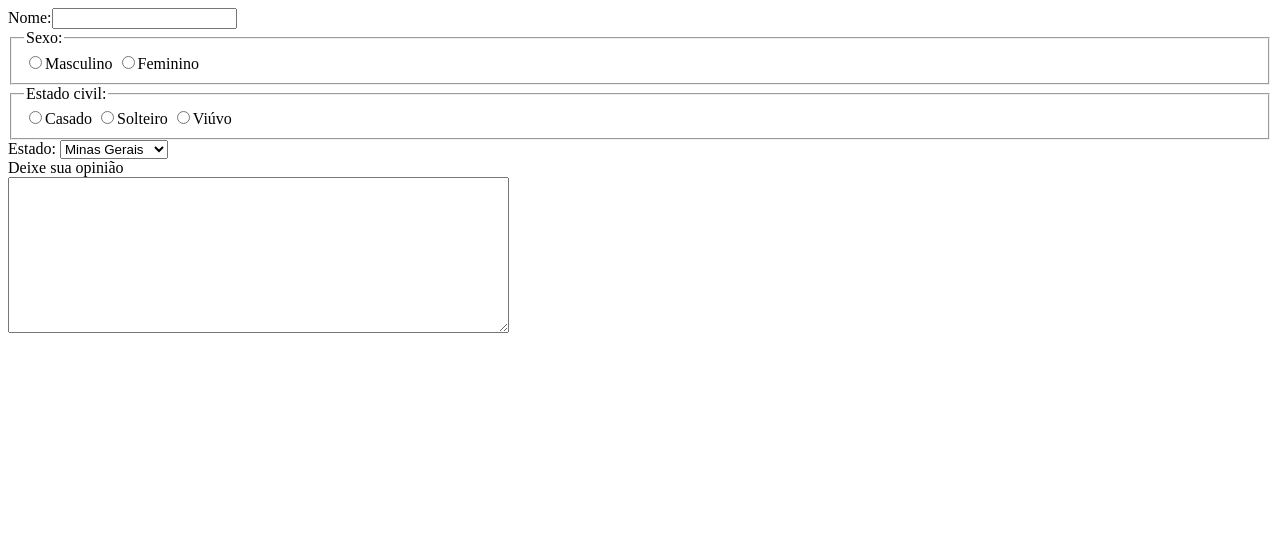
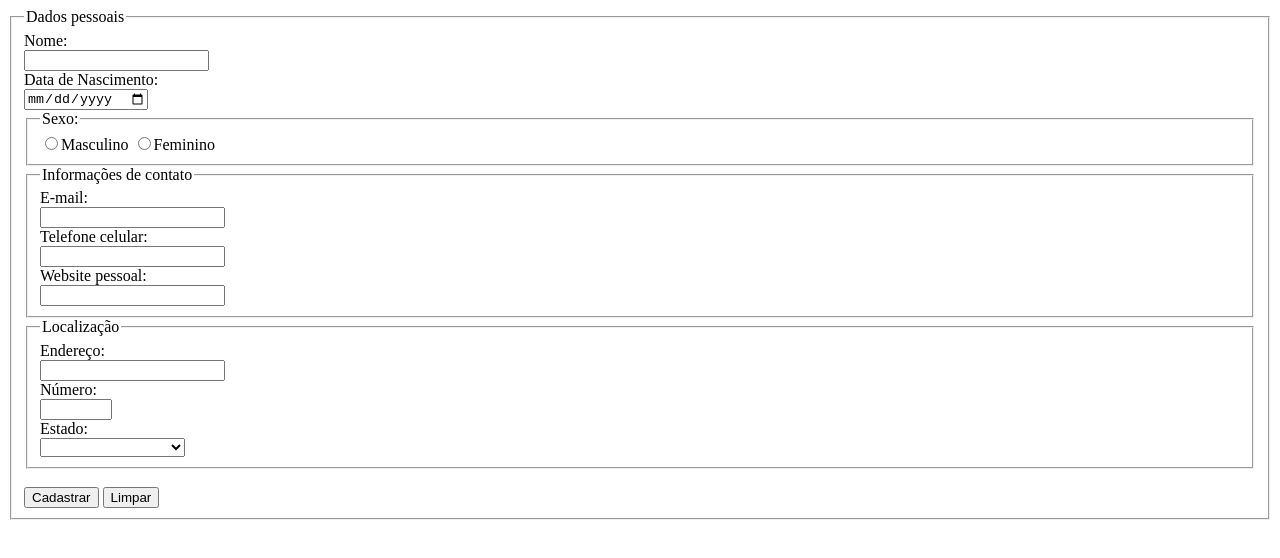
Before and after one commit to marcosviniciohd/estudos-recuperacao-pwe-iftm, a plain HTML site: page lista02-formularios/formulario.html in a window 1280 px wide. Drawn offline with Linux system fonts and the light colour scheme.

Commit message:
Revisão formulários OK

```diff
--- a/lista02-formularios/formulario.html
+++ b/lista02-formularios/formulario.html
@@ -4,34 +4,73 @@
     <meta charset="UTF-8">
     <meta http-equiv="X-UA-Compatible" content="IE=edge">
     <meta name="viewport" content="width=device-width, initial-scale=1.0">
-    <title>Formulário</title>
+    <title>Formulario</title>
 </head>
 <body>
-    <form>
-        <label for="nome">Nome:</label><input type="text" maxlength="40" id="nome"/>
+    <form action="">
+        <fieldset>
+            <legend>Dados pessoais</legend>
+            <label for="nome">Nome:</label><br>
+            <input type="text" id="nome" maxlength="60" required>
+            <br>
+            <label for="dataNasc">Data de Nascimento:</label><br>
+            <input type="date" id="dataNasc" required><br>
             <fieldset>
                 <legend>Sexo:</legend>
-            <input type="radio" name="sexo" id="masc"/><label for="masc">Masculino</label>
-            <input type="radio" name="sexo" id="femi"/><label for="femi">Feminino</label>
+                <input type="radio" name="sexo" id="masc" required><label for="masc">Masculino</label>
+                <input type="radio" name="sexo" id="femi" required><label for="femi">Feminino</label>
             </fieldset>
             <fieldset>
-            <legend>Estado civil:</legend>
-            <input type="radio" name="estadoCivil" id="casado"><label for="casado">Casado</label>
-            <input type="radio" name="estadoCivil" id="solteiro"><label for="solteiro">Solteiro</label>
-            <input type="radio" name="estadoCivil" id="viuvo"><label for="viuvo">Viúvo</label>
+                <legend>Informações de contato</legend>
+                <label for="email">E-mail:</label><br>
+                <input type="email" name="" id="email" required><br>
+                <label for="tel">Telefone celular:</label><br>
+                <input type="tel" name="" id="tel" maxlength="9" required><br>
+                <label for="wp">Website pessoal:</label><br>
+                <input type="url" name="" id="wp" required><br>
             </fieldset>
-        <label for="estado">Estado:</label>
-        <select name="" id="estado">
+            <fieldset>
+                <legend>Localização</legend>
+                <label for="end">Endereço:</label><br>
+                <input type="text" name="" id="end" required><br>
+                <label for="num">Número:</label><br>
+                <input type="number" name="" id="num" min="1" max="9999" required><br>
+                <label for="estado">Estado:</label><br>
+                <select name="" id="estado" required>
+                    <option value=""></option>
+                    <option value="">Acre</option>
+                    <option value="">Alagoas</option>
+                    <option value="">Amapá</option>
+                    <option value="">Amazonas</option>
+                    <option value="">Bahia</option>
+                    <option value="">Ceará</option>
+                    <option value="">Distrito Fereral</option>
+                    <option value="">Espírito Santo</option>
+                    <option value="">Goiás</option>
+                    <option value="">Maranhão</option>
+                    <option value="">Mato Grosso</option>
+                    <option value="">Mato Grosso do Sul</option>
                     <option value="">Minas Gerais</option>
+                    <option value="">Pará</option>
+                    <option value="">Paraíba</option>
+                    <option value="">Paraná</option>
+                    <option value="">Pernambuco</option>
+                    <option value="">Piauí</option>
+                    <option value="">Rio de Janeiro</option>
+                    <option value="">Rio Grande do Norte</option>
+                    <option value="">Rio Grande do Sul</option>
+                    <option value="">Rondônia</option>
+                    <option value="">Roraima</option>
+                    <option value="">Santa Catarina</option>
                     <option value="">São Paulo</option>
-            <option value="">Rio de Janeiro</option>
+                    <option value="">Sergipe</option>
+                    <option value="">Tocantins</option>
                 </select>
+            </fieldset>
             <br>
-        <label for="">Deixe sua opinião</label>
-        <br>
-        <textarea name="" id="" cols="60" rows="10">
-
-        </textarea>
+            <input type="submit" name="" value="Cadastrar">
+            <input type="reset" value="Limpar">
+    </fieldset>
     </form>
 </body>
 </html>
```
Also changed, not shown: lista02-formulario-treinamento/aprendendo-formularios.html (added, +25 -0 lines), lista02-formulario-treinamento/formulario.html (added, +37 -0 lines), lista02-formulario-treinamento/login.html (added, +28 -0 lines). Lines whose indentation alone changed are shown as unchanged.
